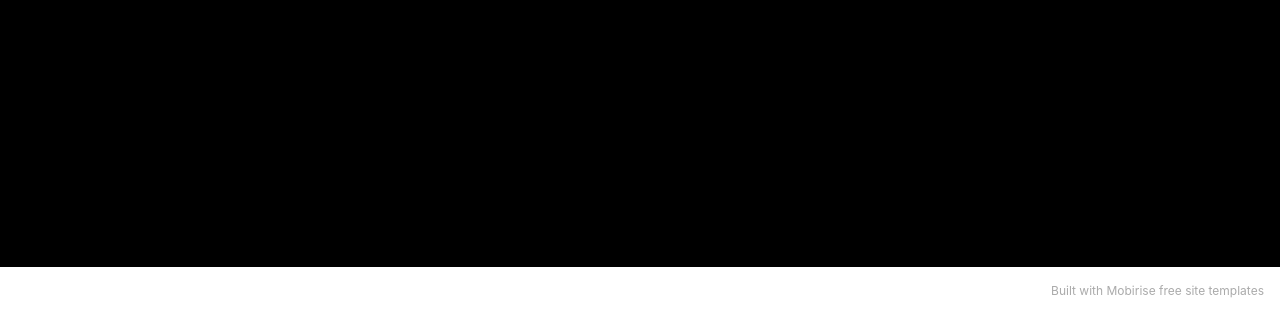
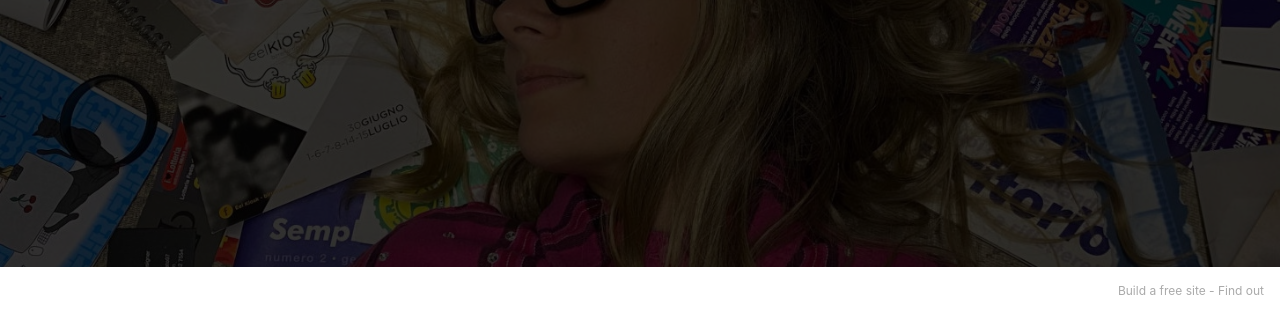
Before and after one commit to eleniabozzato/eleniabozzato.github.io, a plain HTML site: page index.html in a window 1280 px wide. Shown: the part 533-848 px from the top of the page. Drawn offline with nearby package versions, Linux system fonts and the light colour scheme; a web font is replaced by a local one.

Commit message:
Add background image

```diff
--- a/assets/images/hashes.json
+++ b/assets/images/hashes.json
@@ -1 +1 @@
-{"1szJ66jJYQC4lHRC+4SuzA==":"img-3923-2000x1500.jpg"}
+{"1szJ66jJYQC4lHRC+4SuzA==":"img-3923-2000x1500.jpg","cumpgm2lx3rGSJu54KoqbA==":"coming%20soon%20sfondo-2000x1500.jpg","KD9ieAI3r8/82XcDtkMeKg==":"coming%20soon%20sfondo-2000x1500.jpeg"}
--- a/assets/mobirise/css/mbr-additional.css
+++ b/assets/mobirise/css/mbr-additional.css
@@ -691,7 +691,7 @@ a {
   transition: color 0.6s;
 }
 .cid-uvTnyCljOn {
-  background-color: #000000;
+  background-image: url("../../../assets/images/coming-soon-sfondo-2000x1500.jpeg");
 }
 .cid-uvTnyCljOn .social-row .soc-item {
   display: inline-block;
--- a/index.html
+++ b/index.html
@@ -29,7 +29,7 @@
 
 
 
-
+    <div class="mbr-overlay" style="opacity: 0.8; background-color: rgb(0, 0, 0);"></div>
 
     <div class="align-center container">
         <div class="row justify-content-center">
@@ -65,7 +65,7 @@
             </div>
         </div>
     </div>
-</section><section style="background-color: #fff; font-family: -apple-system, BlinkMacSystemFont, 'Segoe UI', 'Roboto', 'Helvetica Neue', Arial, sans-serif; color:#aaa; font-size:12px; padding: 0; align-items: center; display: flex;"><a href="https://mobirise.site/i" style="flex: 1 1; height: 3rem; padding-left: 1rem;"></a><p style="flex: 0 0 auto; margin:0; padding-right:1rem;"><a href="https://mobirise.site/t" style="color:#aaa;">Built</a> with Mobirise free site templates</p></section><script src="assets/web/assets/jquery/jquery.min.js"></script>  <script src="assets/popper/popper.min.js"></script>  <script src="assets/tether/tether.min.js"></script>  <script src="assets/bootstrap/js/bootstrap.min.js"></script>  <script src="assets/smoothscroll/smooth-scroll.js"></script>  <script src="assets/theme/js/script.js"></script>
+</section><section style="background-color: #fff; font-family: -apple-system, BlinkMacSystemFont, 'Segoe UI', 'Roboto', 'Helvetica Neue', Arial, sans-serif; color:#aaa; font-size:12px; padding: 0; align-items: center; display: flex;"><a href="https://mobirise.site/q" style="flex: 1 1; height: 3rem; padding-left: 1rem;"></a><p style="flex: 0 0 auto; margin:0; padding-right:1rem;">Build a free site - <a href="https://mobirise.site/w" style="color:#aaa;">Find out</a></p></section><script src="assets/web/assets/jquery/jquery.min.js"></script>  <script src="assets/popper/popper.min.js"></script>  <script src="assets/tether/tether.min.js"></script>  <script src="assets/bootstrap/js/bootstrap.min.js"></script>  <script src="assets/smoothscroll/smooth-scroll.js"></script>  <script src="assets/theme/js/script.js"></script>
 
 
 </body>
```
Also changed, not shown: assets/images/coming-soon-sfondo-2000x1500.jpeg (added), 1 other file.
